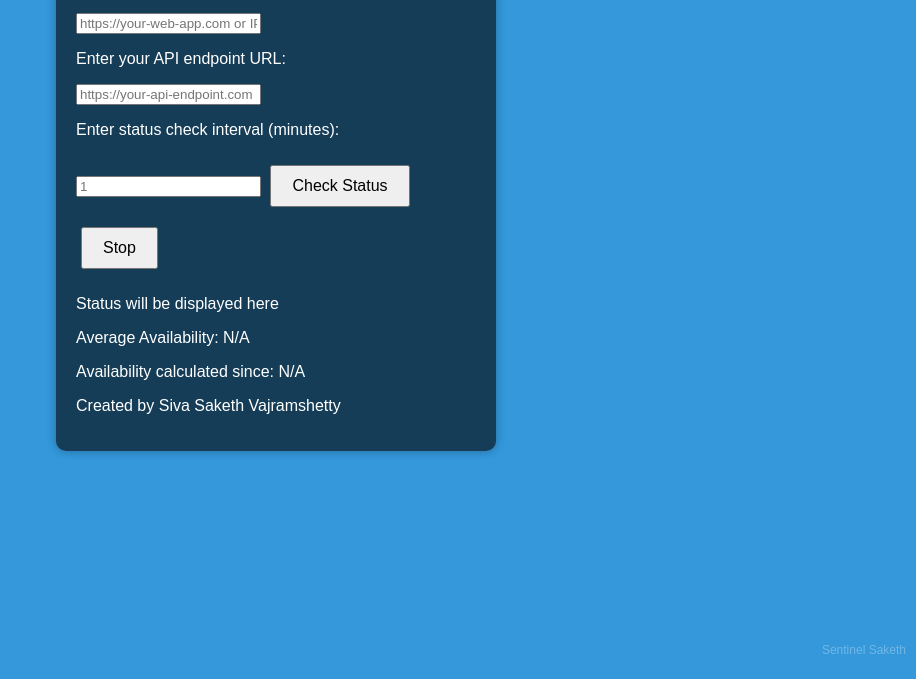
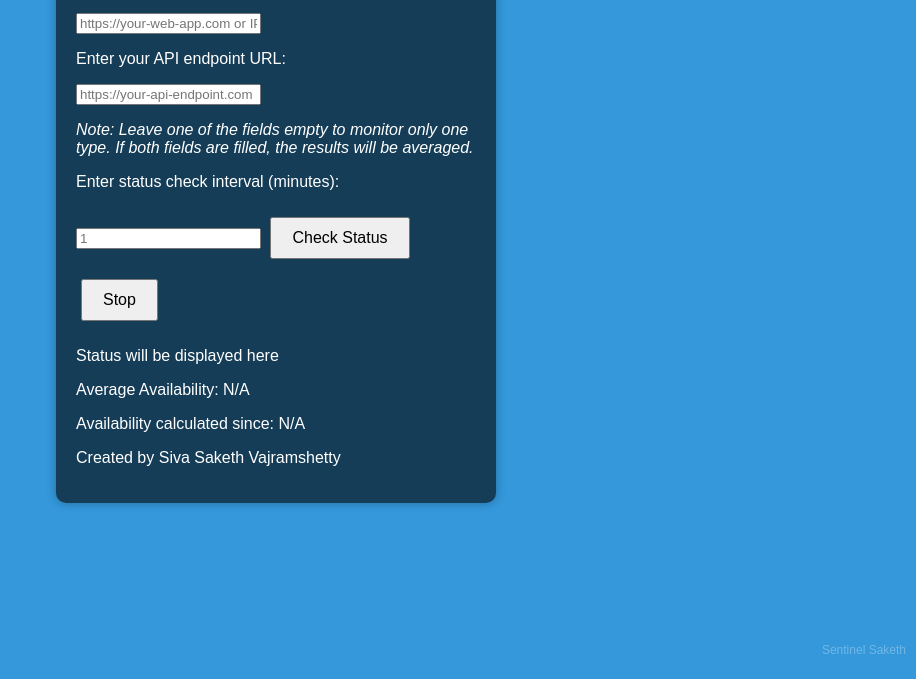
Before and after one commit to sakethitsme/application_availability_from_mobile, a website: page index.html in a window 1280 px wide. Shown: the part 121-800 px from the top of the page, without its empty margins (364-1280 px from the left). Drawn offline with nearby package versions, Linux system fonts and the light colour scheme.

Commit message:
title and note

```diff
--- a/index.html
+++ b/index.html
@@ -3,7 +3,7 @@
 <head>
     <meta charset="UTF-8">
     <meta name="viewport" content="width=device-width, initial-scale=1.0">
-    <title>Web App Availability Status</title>
+    <title>ServiceSentinel: Vigilant Guardian of Online Services</title>
     <style>
         body {
             background-color: #3498db;
@@ -44,6 +44,7 @@
         <input type="text" id="urlOrIpInput" placeholder="https://your-web-app.com or IP address">
 <p>Enter your API endpoint URL:</p>
     <input type="text" id="apiUrlInput" placeholder="https://your-api-endpoint.com">
+<p><em>Note: Leave one of the fields empty to monitor only one type. If both fields are filled, the results will be averaged.</em></p>
         <p>Enter status check interval (minutes):</p>
         <input type="number" id="intervalInput" placeholder="1">
         <button id="checkStatusBtn">Check Status</button>
```
